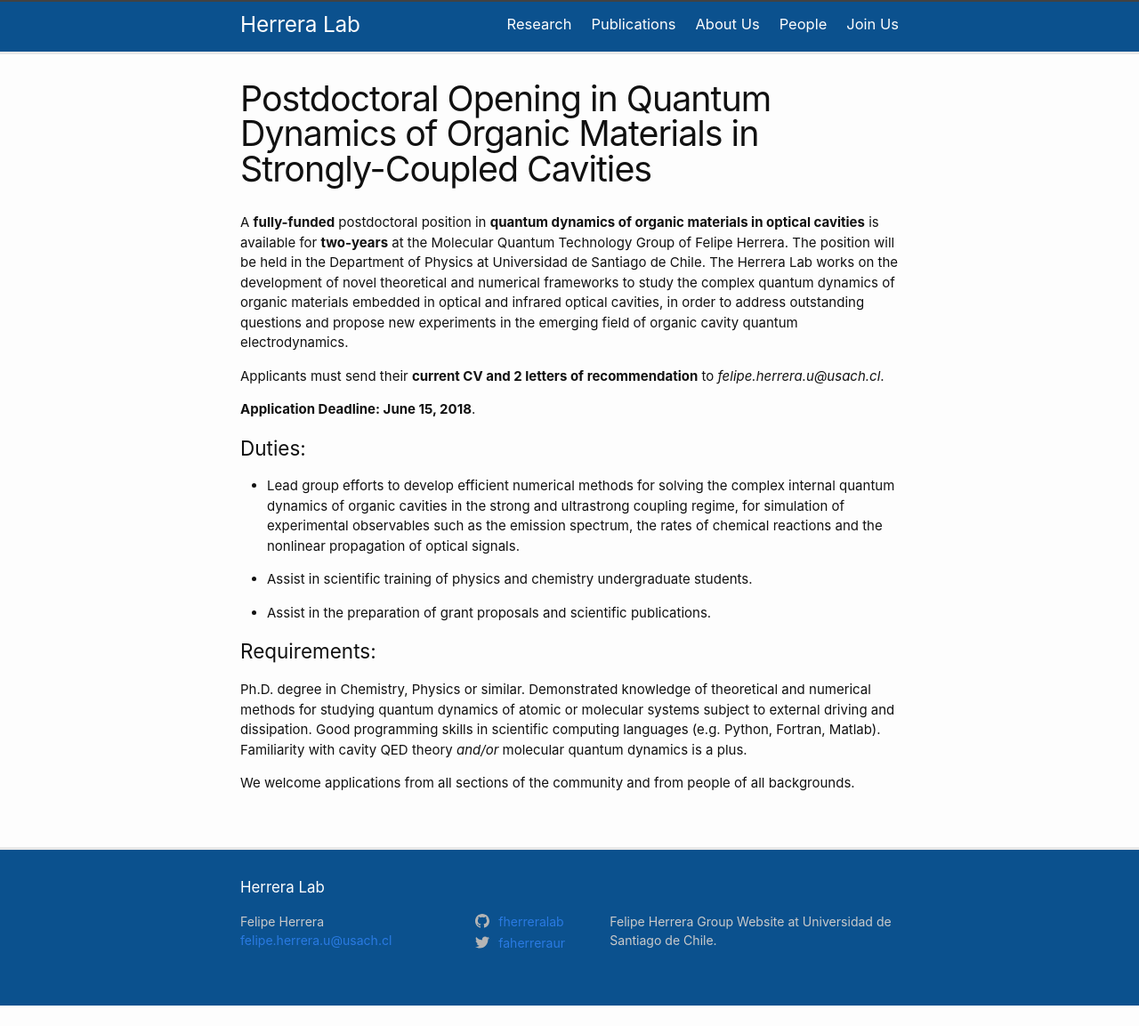
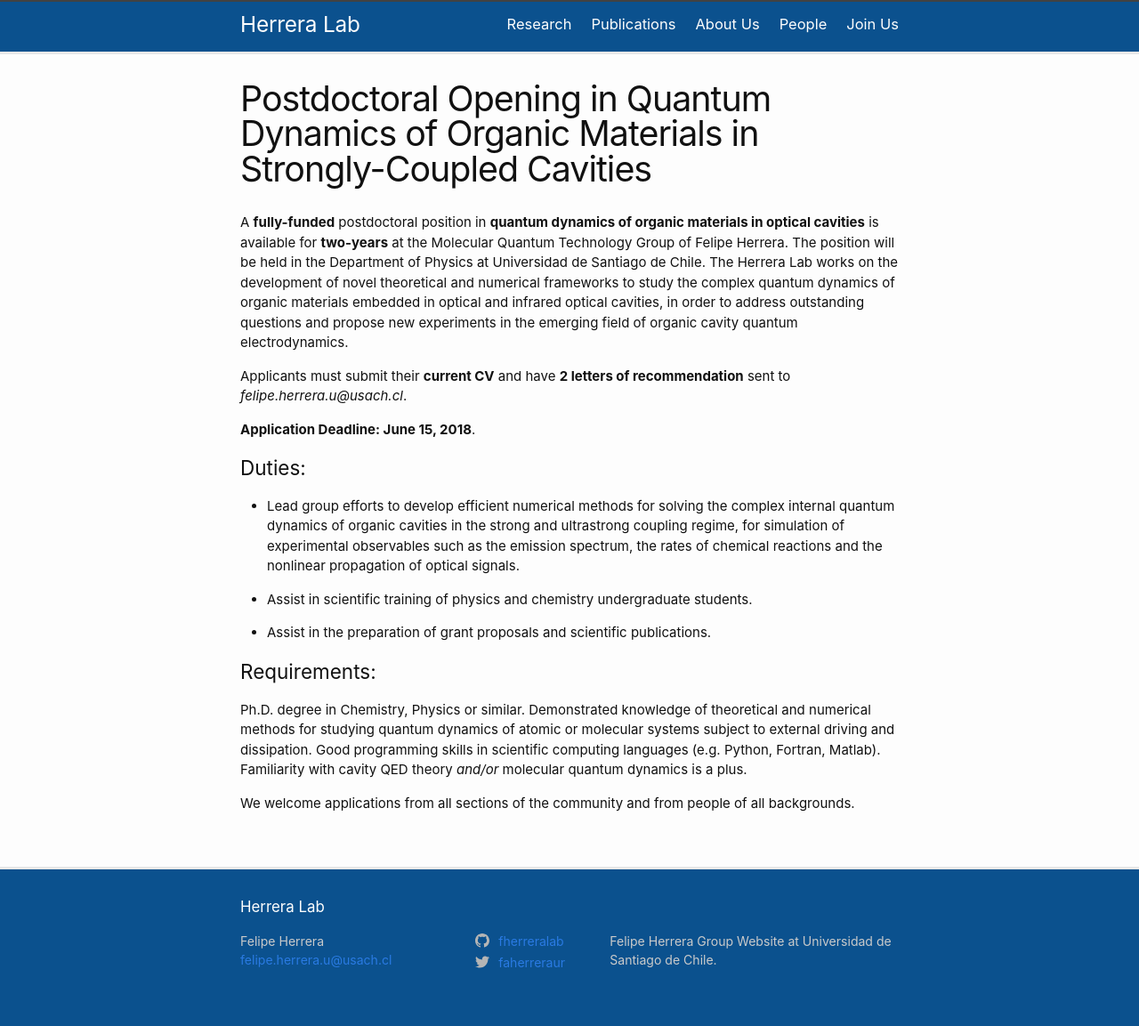
Before and after one commit to fherreralab/fherreralab.github.io, a Jekyll site: the page built from _posts/2018-05-10-postdoc-position-organicQED.md, in a window 1280 px wide. Shown: the whole page at 89% size. Built offline with Jekyll 4.4.1, drawn with Linux system fonts in a browser that asks for light colours; before the commit the page ends 1130 px from its top, so only the background shows below that.

Commit message:
edited postings

```diff
--- a/_posts/2018-05-10-postdoc-position-organicQED.md
+++ b/_posts/2018-05-10-postdoc-position-organicQED.md
@@ -6,7 +6,7 @@
 
 A **fully-funded** postdoctoral position in **quantum dynamics of organic materials in optical cavities** is available for **two-years** at the Molecular Quantum Technology Group of Felipe Herrera. The position will be held in the Department of Physics at Universidad de Santiago de Chile. The Herrera Lab works on the development of novel theoretical and numerical frameworks to study the complex quantum dynamics of organic materials embedded in optical and infrared optical cavities, in order to address outstanding questions and propose new experiments in the emerging field of organic cavity quantum electrodynamics.
 
-Applicants must send their **current CV and 2 letters of recommendation** to *felipe.herrera.u@usach.cl*.
+Applicants must submit their **current CV** and have **2 letters of recommendation** sent to *felipe.herrera.u@usach.cl*.
 
 **Application Deadline: June 15, 2018**.
 
```
Also changed, not shown: _posts/2018-05-11-postdoc-position-compchem.md (+1 -1 lines), 6 other files.
